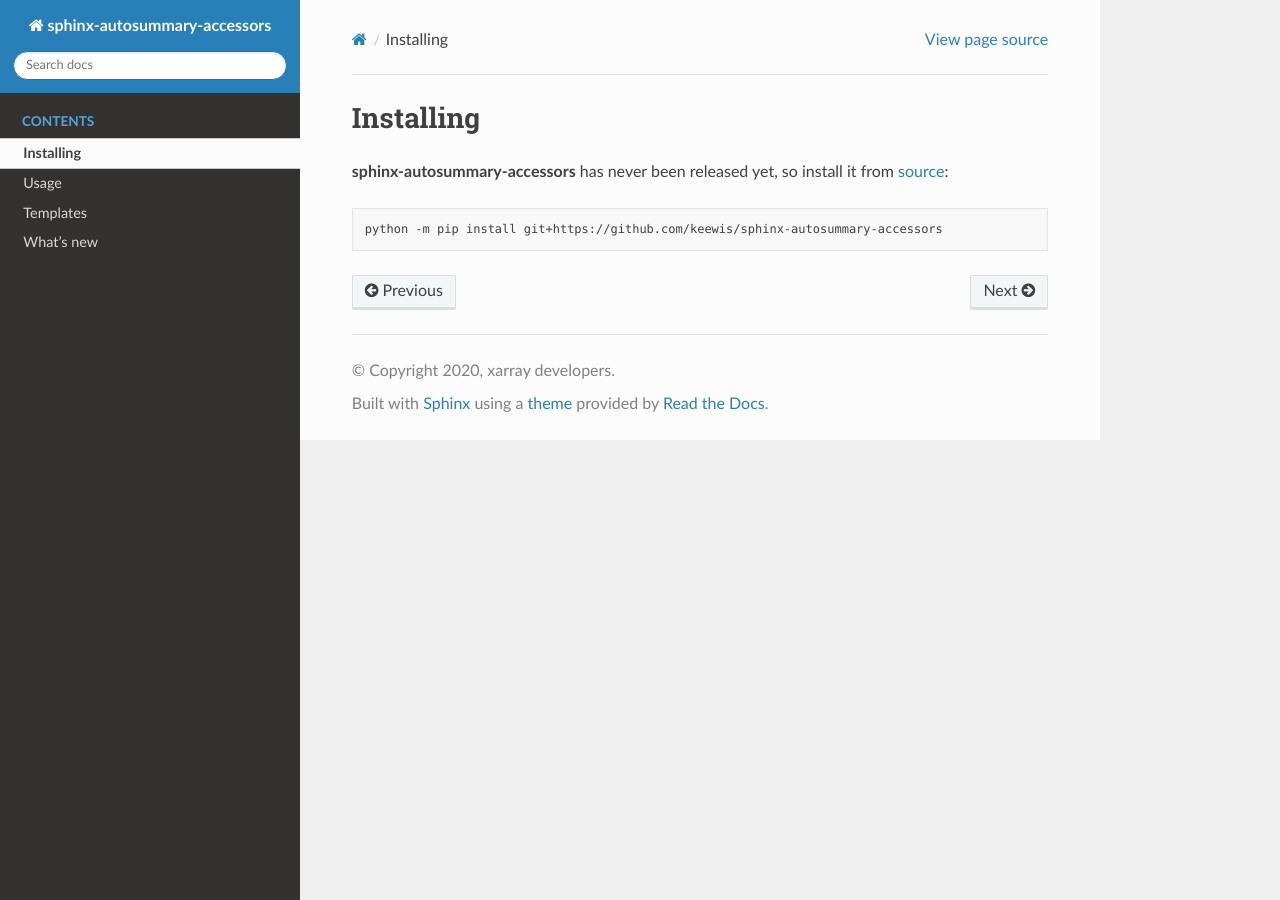
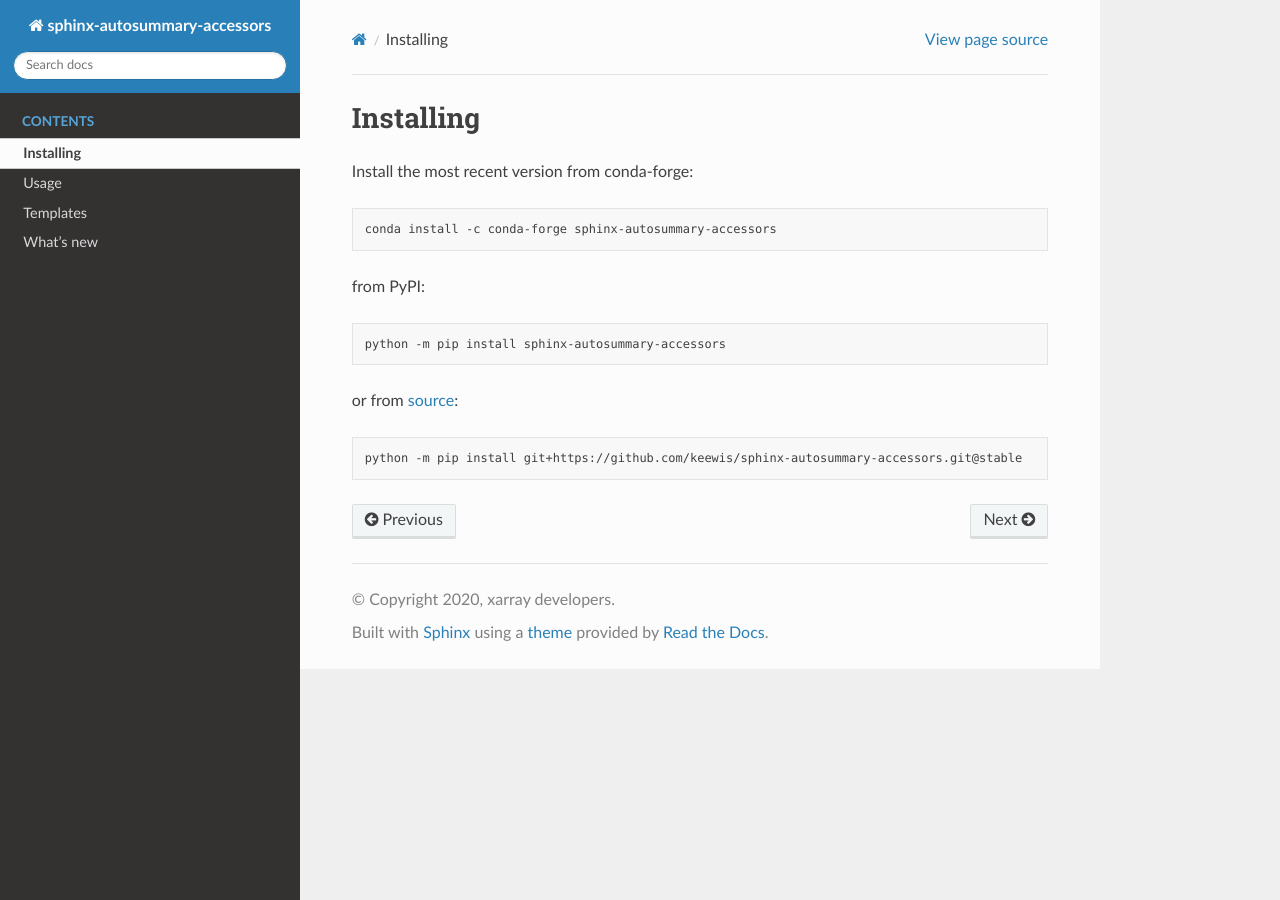
Before and after one commit to xarray-contrib/sphinx-autosummary-accessors, a Sphinx documentation site: the page built from docs/installing.rst, in a window 1280 px wide. Built offline with Sphinx 7.4.7 and the Read the Docs theme 2.0.0, drawn with Linux system fonts in a browser that asks for light colours; pages that are not in the unit, such as notebooks, are missing from menus.

Commit message:
Update install docs (#20)
* mention that we're on PyPI now

* point the setuptools url to the new location

* also mention installing using conda

* update whats-new.rst

```diff
--- a/docs/installing.rst
+++ b/docs/installing.rst
@@ -2,10 +2,22 @@
 
 Installing
 ----------
-**sphinx-autosummary-accessors** has never been released yet, so install it from `source`_:
+Install the most recent version from conda-forge:
 
 .. code:: sh
 
-   python -m pip install git+https://github.com/keewis/sphinx-autosummary-accessors
+   conda install -c conda-forge sphinx-autosummary-accessors
+
+from PyPI:
+
+.. code:: sh
+
+   python -m pip install sphinx-autosummary-accessors
+
+or from `source`_:
+
+.. code:: sh
+
+   python -m pip install git+https://github.com/keewis/sphinx-autosummary-accessors.git@stable
 
 .. _source: https://github.com/keewis/sphinx-autosummary-accessors
--- a/docs/whats-new.rst
+++ b/docs/whats-new.rst
@@ -3,7 +3,7 @@
 
 v0.2 (unreleased)
 -----------------
-
+- document the proper release methods (:pull:`20`)
 
 v0.1.2 (2020-08-08)
 -------------------
--- a/setup.cfg
+++ b/setup.cfg
@@ -6,7 +6,7 @@
 author_email = keewis@posteo.de
 long_description_content_type = text/x-rst
 long_description = file: README.rst
-url = https://github.com/keewis/accessors
+url = https://github.com/xarray-contrib/sphinx-autosummary-accessors
 project_urls =
   Documentation=https://sphinx-autosummary-accessors.readthedocs.io/en/stable
 
```
